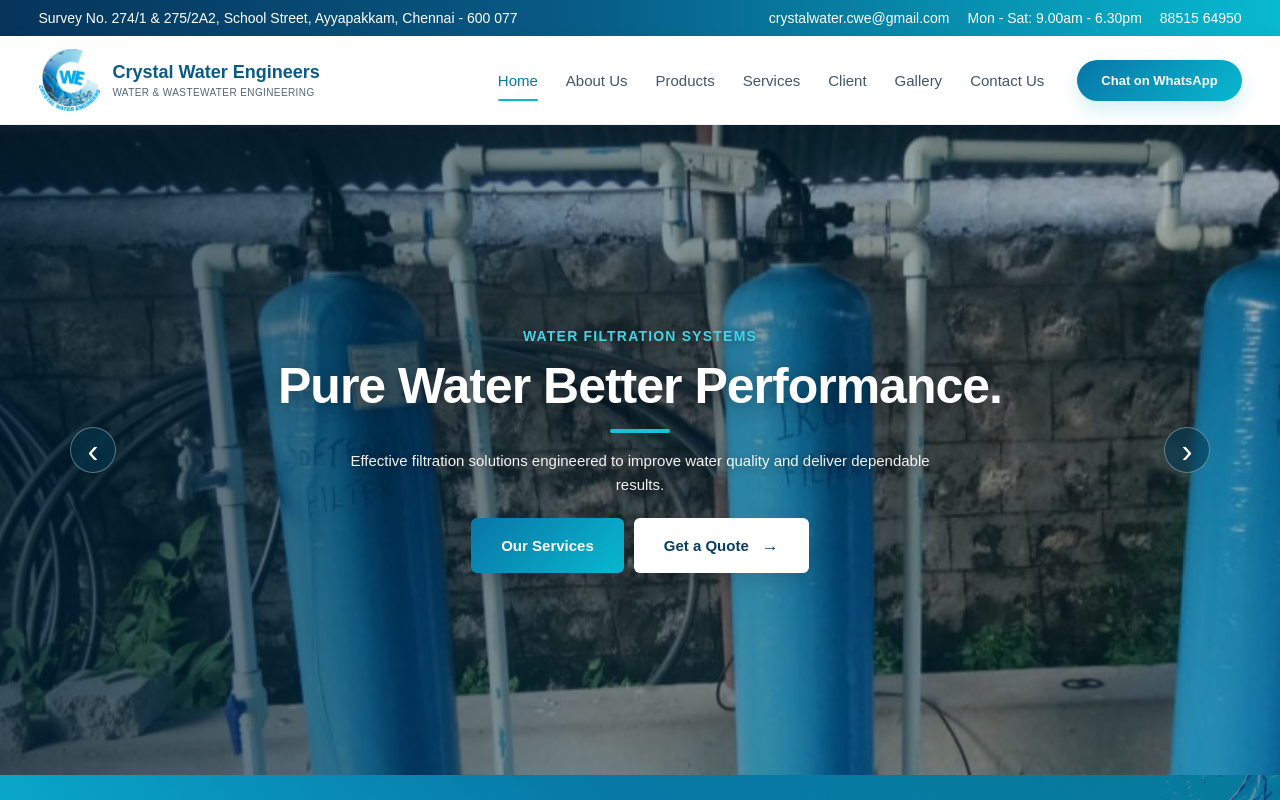
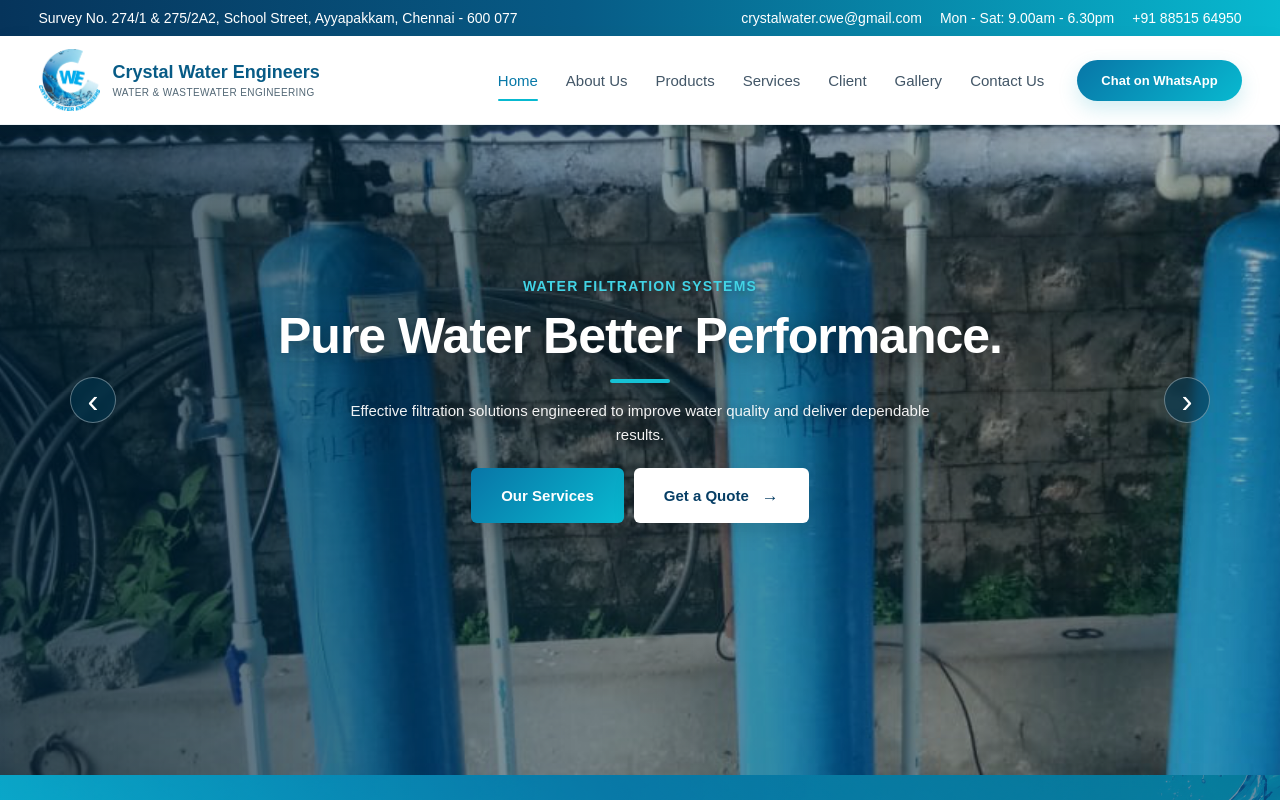
Before and after one commit to gokulvidhyatech-web/Crystalwaterengineers, a React (Vite) app in the folder frontend/: page / in a window 1280 px wide. Shown: the top 800 px of the page. Built offline with nearby package versions, Linux system fonts and the light colour scheme.

Commit message:
Fix Vite build configuration

```diff
--- a/frontend/src/components/Header.jsx
+++ b/frontend/src/components/Header.jsx
@@ -30,7 +30,7 @@ function Header() {
           </span>
 
           <span>
-            88515 64950
+           +91 88515 64950
           </span>
 
         </div>
--- a/frontend/src/components/Hero.css
+++ b/frontend/src/components/Hero.css
@@ -17,7 +17,7 @@
    HERO SLIDER
 ========================================= */
 
-.hero-slider {
+.x1 {
   position: relative;
 
   width: 100%;
```
